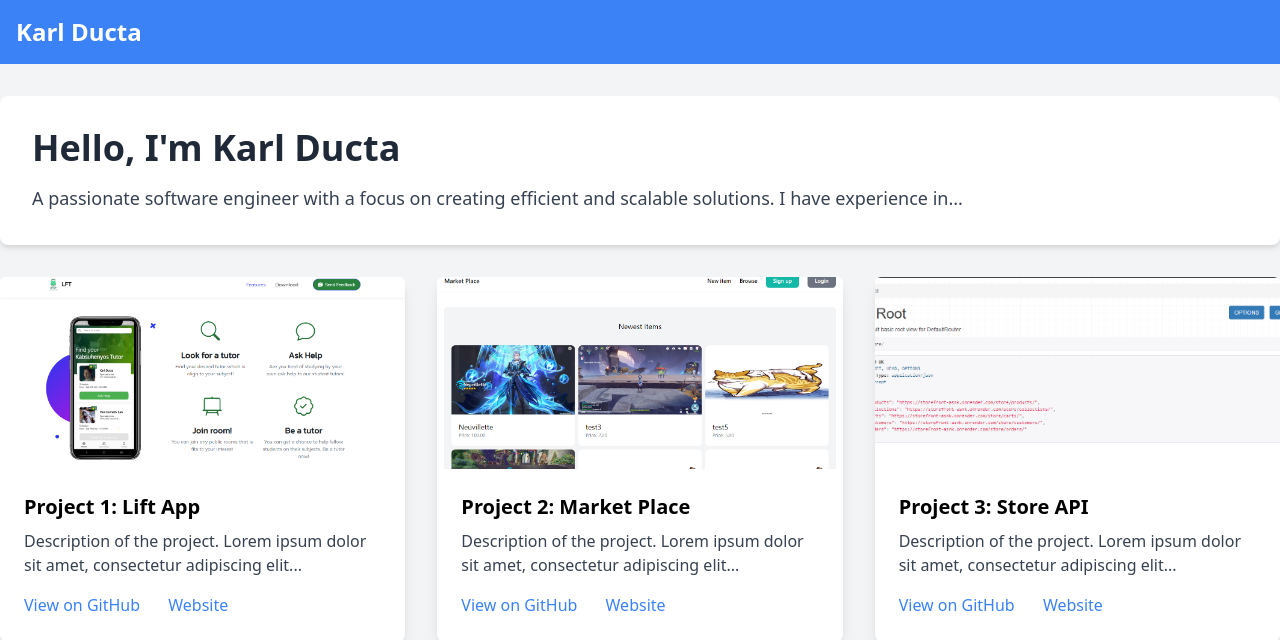
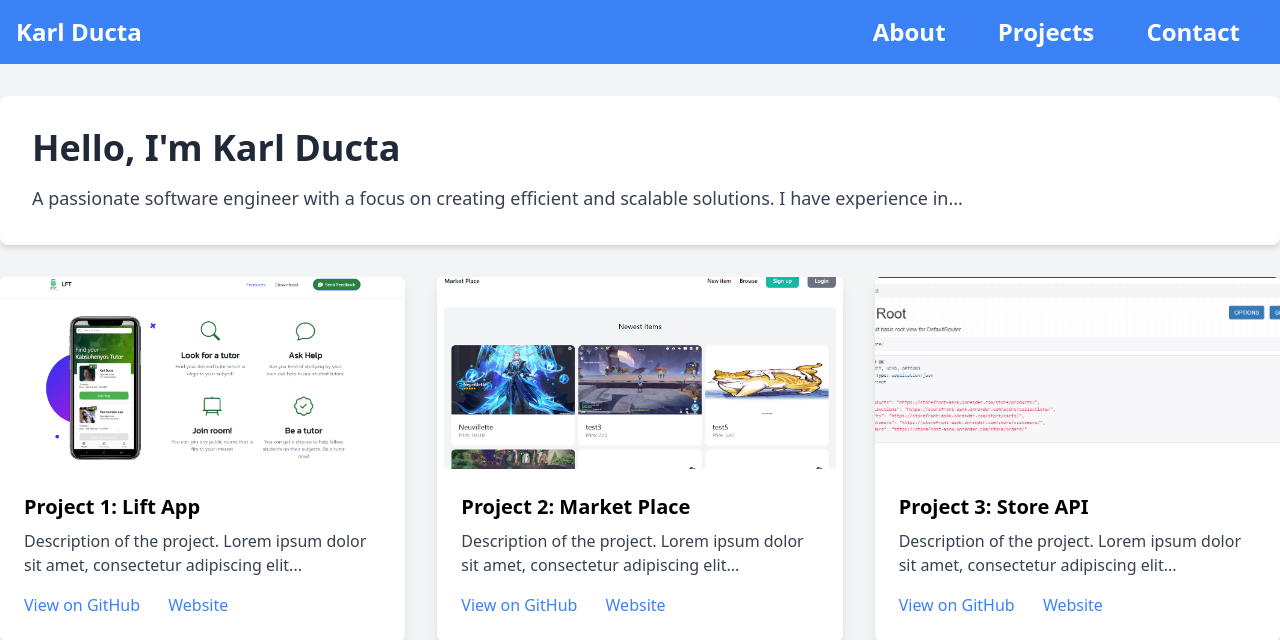
Before and after one commit to karl0223/portfolio, a Django app: page / in a window 1280 px wide. Shown: the top 640 px of the page. Run offline with Django 5.2, Linux system fonts and the light colour scheme.

Commit message:
added about, projects, contact nav button

```diff
--- a/core/templates/core/index.html
+++ b/core/templates/core/index.html
@@ -13,6 +13,11 @@
     <nav class="bg-blue-500 p-4 text-white">
         <div class="container mx-auto">
             <span class="text-2xl font-bold">Karl Ducta</span>
+            <ul class="float-right">
+                <li class="px-6 inline-block text-2xl font-bold"><a href="#about" class="hover:text-gray-200">About</a></li>
+                <li class="px-6 inline-block text-2xl font-bold"><a href="#projects" class="hover:text-gray-200">Projects</a></li>
+                <li class="px-6 inline-block text-2xl font-bold"><a href="#contact" class="hover:text-gray-200">Contact</a></li>
+            </ul>
         </div>
     </nav>
 
```
Also changed, not shown: db.sqlite3.
